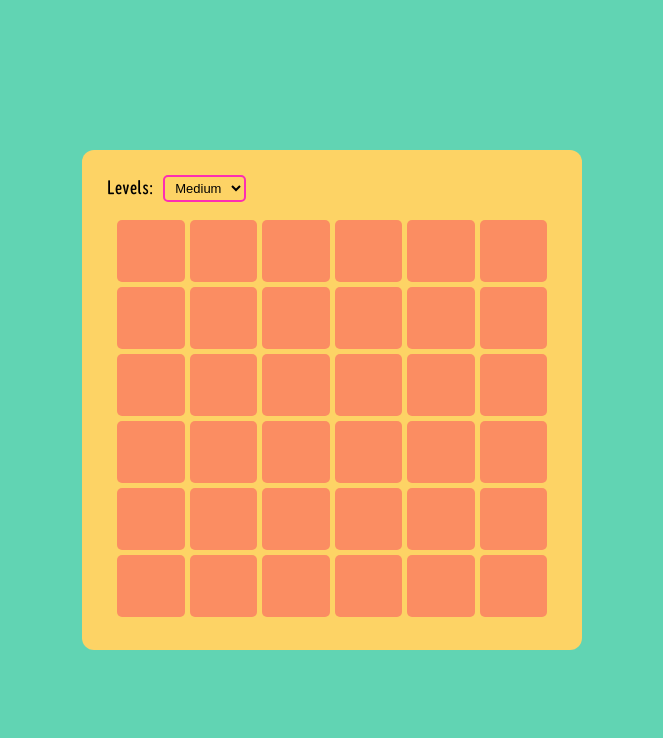
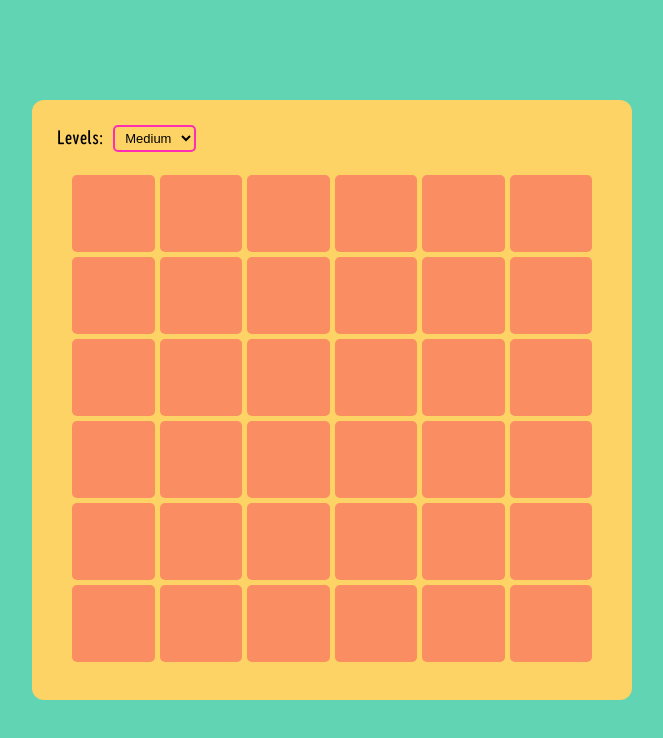
Before and after one commit to vkaren/memory-game, a website: page index.html in a window 1280 px wide. Shown: the whole page, without its empty margins (308-971 px from the left). Drawn offline with Linux system fonts and the light colour scheme.

Commit message:
Last details

```diff
--- a/css/styles.css
+++ b/css/styles.css
@@ -57,10 +57,10 @@ main {
   gap: 1em;
   width: 70vw;
   height: 70vw;
-  max-width: 50rem;
-  max-height: 50rem;
-  min-width: 320px;
-  min-height: 320px;
+  max-width: 60rem;
+  max-height: 60rem;
+  min-width: 32rem;
+  min-height: 40rem;
   padding: 2.5rem;
   border-radius: 12px;
   background-color: var(--yellow);
--- a/js/app.js
+++ b/js/app.js
@@ -160,7 +160,13 @@ MemoryGame.prototype.updateAvailableCards = function (cardToRemove) {
 
 MemoryGame.prototype.changeStateOfCards = function () {
   [...this.cardsContainer.children].forEach((cardElem) => {
-    cardElem.disabled = !cardElem.disabled;
+    let isDisabled = !cardElem.disabled;
+
+    if (isDisabled) {
+      cardElem.classList.remove("hover");
+    }
+
+    cardElem.disabled = isDisabled;
   });
 };
 
```
